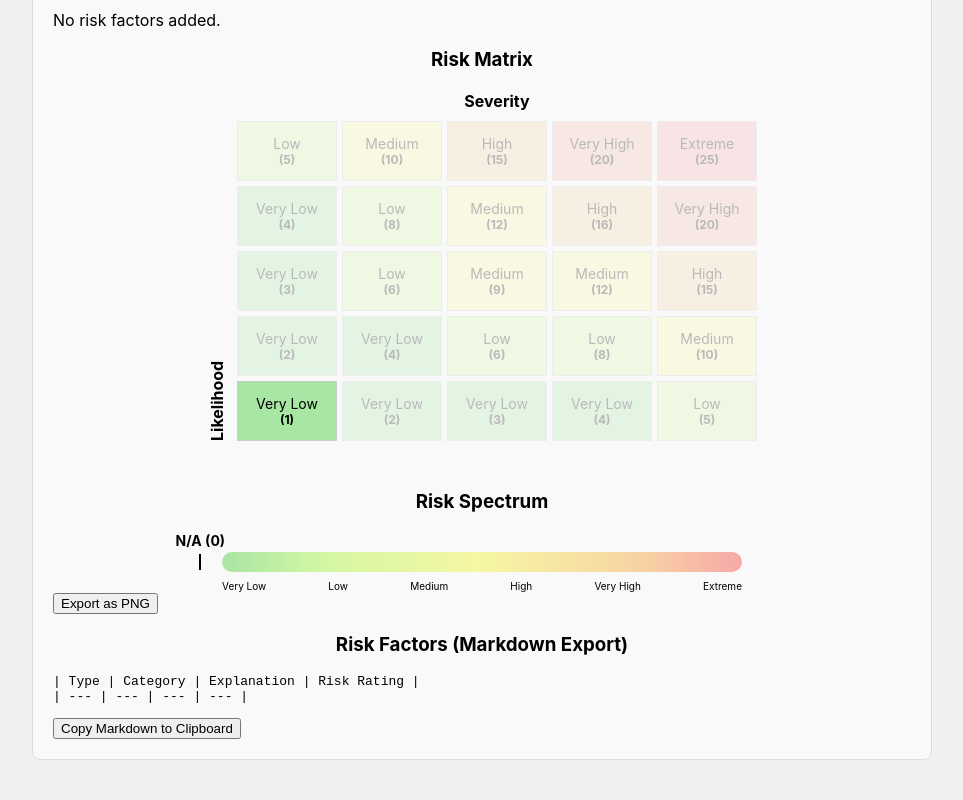
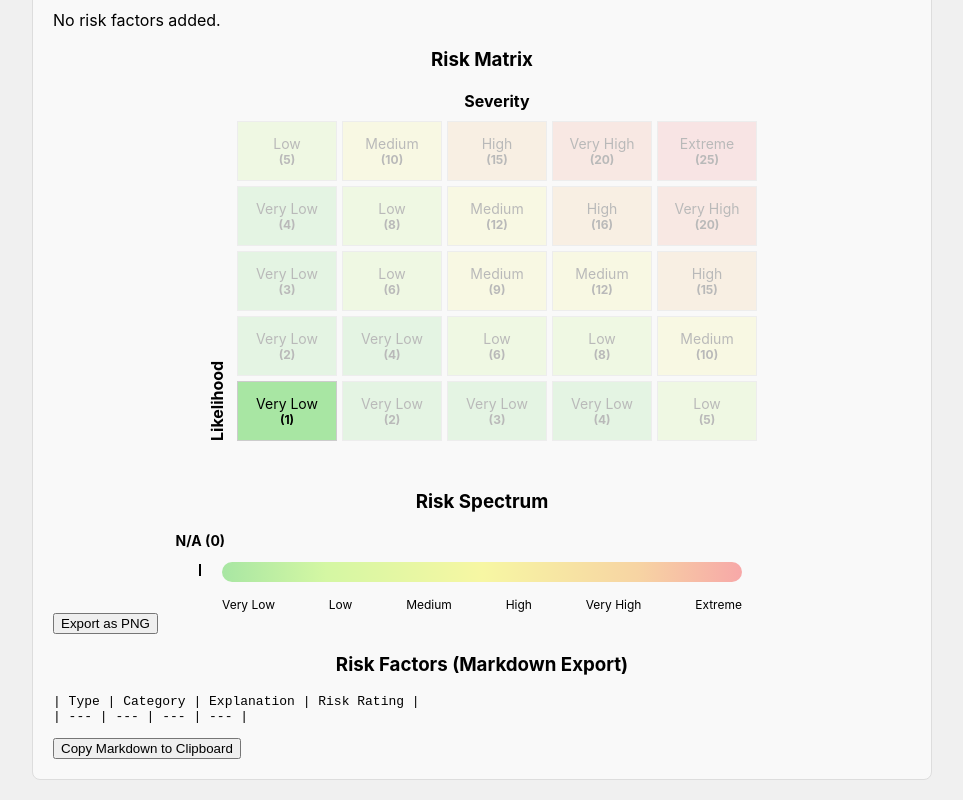
Before and after one commit to lununez/risk-matrix-3000, a React (Create React App) app: page / in a window 1280 px wide. Shown: the part 986-1786 px from the top of the page, without its empty margins (158-1121 px from the left). Built offline with nearby package versions, Linux system fonts and the light colour scheme.

Commit message:
Update RiskMatrix.js

```diff
--- a/src/components/RiskMatrix.js
+++ b/src/components/RiskMatrix.js
@@ -518,47 +518,48 @@ const RiskSpectrum = ({ overallRisk }) => {
   const displayedScore = Math.round(overallRisk) || 0;
   const riskLabel = overallRisk > 0 ? getRiskLevelLabel(displayedScore) : "N/A";
 
-  // Define a container that provides enough vertical space for the slider, floating label, and bottom labels.
+  // Increase container height and allow overflow
   const sliderContainerStyle = {
     width: sliderWidth,
     margin: "0 auto",
     position: "relative",
-    height: "60px", // Increased height to allow bottom labels to be visible.
+    height: "80px", // Increased height to ensure bottom labels show
+    overflow: "visible", // Prevent clipping of bottom labels
   };
 
-  // Floating label that displays the current risk value above the slider.
+  // Floating label (current risk) positioned at the top
   const floatingLabelStyle = {
     position: "absolute",
-    left: position - 40, // Centers the label on the indicator.
-    top: "0px", // Positioned at the top of the container.
+    left: position - 40, // Centers the label over the indicator
+    top: "0px",
     width: "80px",
     textAlign: "center",
     fontWeight: "bold",
     fontSize: "14px",
   };
 
-  // The slider line.
+  // The slider line, now positioned a bit lower
   const sliderStyle = {
     position: "absolute",
-    top: "20px", // Slider starts 20px from the top.
+    top: "30px", // Position the slider line so there's room above and below
     width: "100%",
-    height: "20px", // Height of the slider line.
+    height: "20px",
     background:
       "linear-gradient(to right, #a8e6a3 0%, #d4f7a3 20%, #f7f7a3 50%, #f7d4a3 80%, #f7a8a8 100%)",
     borderRadius: "10px",
   };
 
-  // The indicator line now has a fixed, reduced height.
+  // Indicator line with reduced height so it doesn't bump into labels
   const indicatorStyle = {
     position: "absolute",
     left: position - 1,
-    top: "22px", // Slightly offset from the slider's top.
+    top: "32px", // Slightly offset within the slider line
     width: "2px",
-    height: "16px", // Reduced height so it doesn't bump into the labels.
+    height: "12px", // Reduced height
     backgroundColor: "black",
   };
 
-  // The container for the labels below the slider.
+  // Container for the bottom labels
   const labelContainerStyle = {
     position: "absolute",
     bottom: "0px",
@@ -566,7 +567,8 @@ const RiskSpectrum = ({ overallRisk }) => {
     right: "0",
     display: "flex",
     justifyContent: "space-between",
-    fontSize: "10px",
+    fontSize: "12px",
+    overflow: "visible",
   };
 
   return (
```
